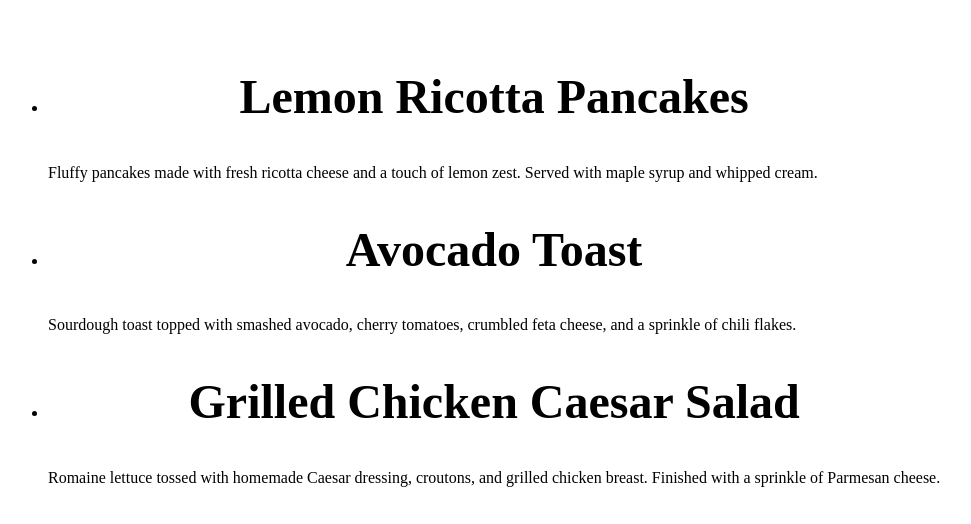
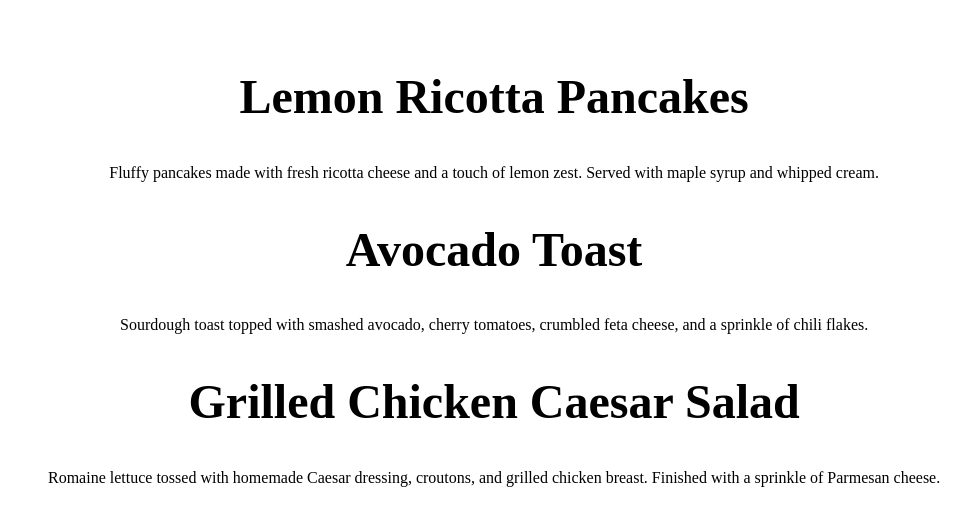
Before and after one commit to 0xjrr/meta-frontend-dev-htmlcss, a plain HTML site: page menu.html in a window 1280 px wide. Shown: the part 265-789 px from the top of the page, without its empty margins (120-1091 px from the left). Drawn offline with Linux system fonts and the light colour scheme.

Commit message:
css rules for other pages

```diff
--- a/css/style.css
+++ b/css/style.css
@@ -45,6 +45,14 @@ section{
     display: flex;
 }
 
+section ul{
+    text-align: center;
+    list-style: none;
+}
+section li{
+    display: block;
+}
+
 article {
     flex: 1;
 }
@@ -61,3 +69,8 @@ footer div img {
     max-width: 10%;
     height: auto;
 }
+
+form {
+    padding: 3rem;
+    margin: 0 auto;
+}
```
